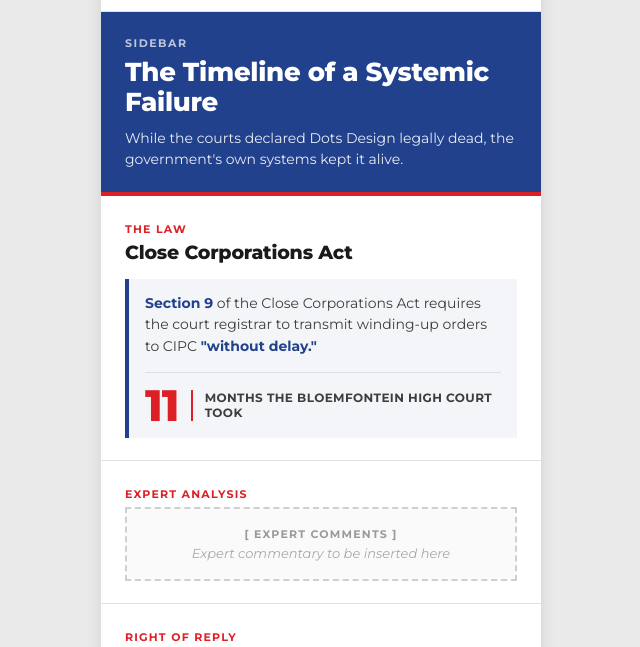
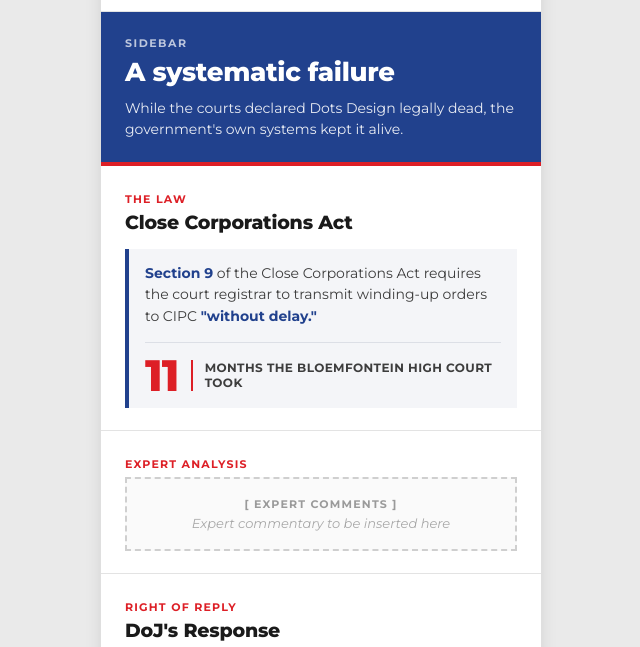
Before and after one commit to sharlenerood/systematic-failure, a plain HTML site: page index.html in a window 1280 px wide. Shown: the part 81-728 px from the top of the page, without its empty margins (319-959 px from the left). Drawn offline with nearby package versions, Linux system fonts and the light colour scheme.

Commit message:
Update index.html

```diff
--- a/index.html
+++ b/index.html
@@ -350,7 +350,7 @@
   <!-- ═══ HEADER ═══ -->
   <div class="header">
     <div class="header__kicker">Sidebar</div>
-    <h1 class="header__title">The Timeline of a Systemic Failure</h1>
+    <h1 class="header__title">A systematic failure</h1>
     <p class="header__dek">While the courts declared Dots Design legally dead, the government's own systems kept it alive.</p>
   </div>
 
```
